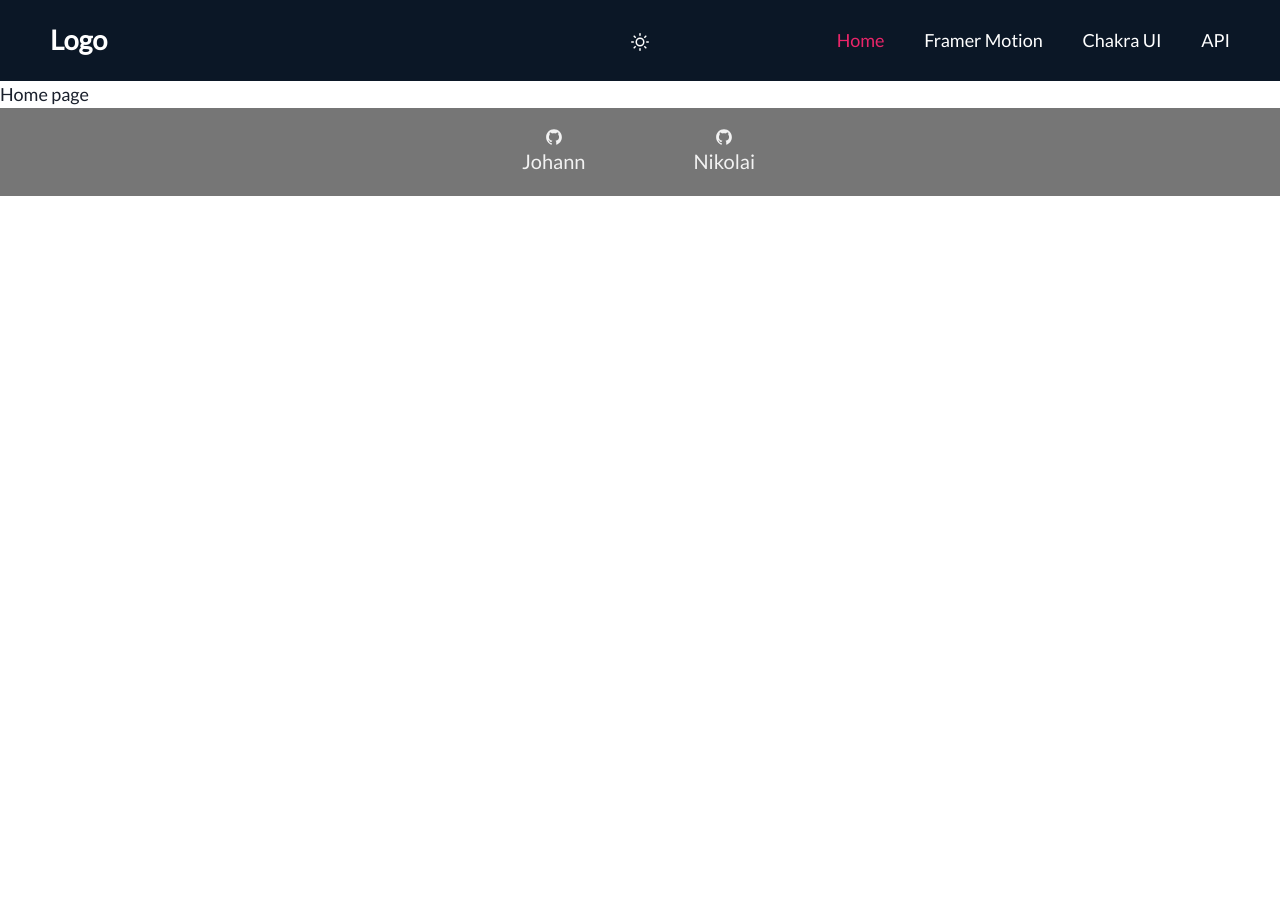
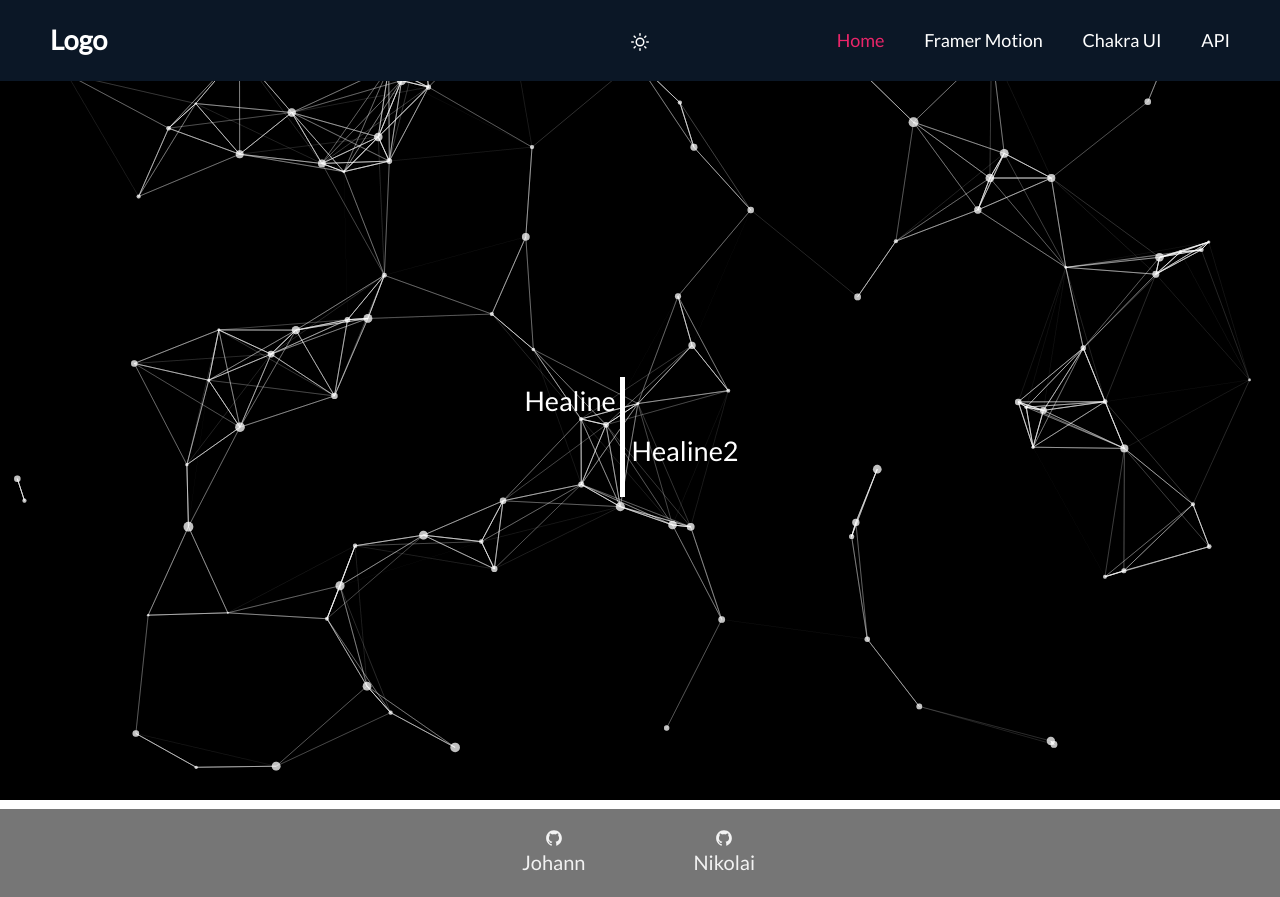
Before and after one commit to Nikothaboss/React-framework-practice-, a React (Create React App) app: page / in a window 1280 px wide. Before the commit the page ends 800 px from the top, so only its background shows below. Built offline with nearby package versions, Linux system fonts and the light colour scheme; a web font is replaced by a local one.

Commit message:
TSparticles and front page animations

```diff
--- a/package.json
+++ b/package.json
@@ -17,6 +17,7 @@
     "react-parallax-tilt": "^1.5.73",
     "react-router-dom": "^5.3.0",
     "react-scripts": "4.0.3",
+    "react-tsparticles": "^1.37.2",
     "styled-components": "^5.3.3",
     "web-vitals": "^1.0.1"
   },
--- a/src/components/Home/Home.js
+++ b/src/components/Home/Home.js
@@ -5,9 +5,212 @@ import { Link, NavLink } from 'react-router-dom';
 import { AnimatePresence, motion } from 'framer-motion';
 import { colors } from '../../app.styled';
 import { StyledHome } from './Home.styled';
+import Particles from 'react-tsparticles';
 
 const Home = () => {
-  return <StyledHome>Home page</StyledHome>;
+  const headlineVariant = {
+    initial: {
+      opacity: 0,
+      width: 0,
+      x: 0,
+      y: 0,
+    },
+
+    animate: {
+      opacity: 1,
+      width: 100,
+      x: 0,
+      y: 0,
+      transition: {
+        type: 'linear',
+        delay: 1,
+        duration: 1,
+      },
+    },
+
+    initialSideline: {
+      height: 50,
+      width: 5,
+      y: 0,
+    },
+    animateSideline: {
+      height: 120,
+      width: 5,
+      y: 35,
+      // position: 'absolute',
+      transition: {
+        type: 'linear',
+        delay: 2,
+        duration: 1,
+      },
+    },
+
+    initial2: {
+      width: 120,
+      y: 50,
+    },
+    // animate2: {
+    //   opacity: 1,
+    //   y: 50,
+    //   transition: {
+    //     // when: 'beforeChildren',
+    //     type: 'linear',
+    //     delay: 2,
+    //     duration: 1,
+    //   },
+    // },
+
+    initialh2: {
+      opacity: 1,
+      x: -200,
+    },
+    animateh2: {
+      x: 0,
+      opacity: 1,
+      transition: {
+        type: 'linear',
+        delay: 3,
+        duration: 1,
+      },
+    },
+  };
+  return (
+    <StyledHome>
+      <ParticleComponent className='particles' />
+
+      <motion.section
+        initial={{ y: 0, x: -120 }}
+        animate={{ y: -30, x: -120 }}
+        transition={{ type: 'linear', duration: 1, delay: 2 }}
+        className='animation-container'
+      >
+        <motion.div
+          variants={headlineVariant}
+          initial='initial'
+          animate='animate'
+          className='hero-text'
+        >
+          <motion.h2>Healine</motion.h2>
+        </motion.div>
+
+        <motion.div
+          variants={headlineVariant}
+          initial='initialSideline'
+          animate='animateSideline'
+          className='sideline'
+        ></motion.div>
+
+        <motion.div
+          variants={headlineVariant}
+          initial='initial2'
+          // animate='animate2'
+          className='hero-text-2'
+        >
+          <motion.h2
+            variants={headlineVariant}
+            initial='initialh2'
+            animate='animateh2'
+          >
+            Healine2
+          </motion.h2>
+        </motion.div>
+      </motion.section>
+    </StyledHome>
+  );
+};
+
+const ParticleComponent = () => {
+  const particlesInit = (main) => {
+    console.log(main);
+    // you can initialize the tsParticles instance (main) here, adding custom shapes or presets
+  };
+  const particlesLoaded = (container) => {
+    console.log(container);
+  };
+  return (
+    <Particles
+      id='tsparticles'
+      init={particlesInit}
+      loaded={particlesLoaded}
+      options={{
+        background: {
+          color: {
+            value: '#000',
+          },
+        },
+        fpsLimit: 100,
+        interactivity: {
+          events: {
+            onClick: {
+              enable: false,
+              mode: 'push',
+            },
+            onHover: {
+              enable: false,
+              mode: 'repulse',
+            },
+            resize: true,
+          },
+          modes: {
+            bubble: {
+              distance: 400,
+              duration: 2,
+              opacity: 0.8,
+              size: 40,
+            },
+            push: {
+              quantity: 4,
+            },
+            repulse: {
+              distance: 200,
+              duration: 0.4,
+            },
+          },
+        },
+        particles: {
+          color: {
+            value: '#ffffff',
+          },
+          links: {
+            color: '#ffffff',
+            distance: 150,
+            enable: true,
+            opacity: 0.5,
+            width: 1,
+          },
+          collisions: {
+            enable: true,
+          },
+          move: {
+            direction: 'none',
+            enable: true,
+            outMode: 'bounce',
+            random: false,
+            speed: 1,
+            straight: false,
+          },
+          number: {
+            density: {
+              enable: true,
+              value_area: 800,
+            },
+            value: 80,
+          },
+          opacity: {
+            value: 0.5,
+          },
+          shape: {
+            type: 'circle',
+          },
+          size: {
+            random: true,
+            value: 5,
+          },
+        },
+        detectRetina: true,
+      }}
+    />
+  );
 };
 
 export default Home;
--- a/src/components/Home/Home.styled.js
+++ b/src/components/Home/Home.styled.js
@@ -1,3 +1,51 @@
 import styled from 'styled-components';
 
-export const StyledHome = styled.main``;
+export const StyledHome = styled.main`
+  height: 91vh;
+  position: relative;
+  #tsparticles {
+    position: absolute;
+    width: 100%;
+    z-index: -1;
+  }
+  .animation-container {
+    position: absolute;
+    top: 40%;
+    left: 50%;
+    transform: translateX(-50%);
+    display: flex;
+    align-items: center;
+    justify-content: center;
+    /* width: 100%; */
+
+    .hero-text {
+      color: white;
+      font-size: 1.5rem;
+      overflow: hidden;
+      /* border-right: 5px solid white; */
+      h2 {
+        white-space: nowrap;
+        text-align: center;
+      }
+    }
+
+    .sideline {
+      background: white;
+      /* position: absolute; */
+    }
+    .hero-text-2 {
+      /* background: #def; */
+      color: white;
+      font-size: 1.5rem;
+      overflow: hidden;
+      /* border-left: 5px solid white; */
+      /* transform: translateX(-4.6%); */
+      /* margin-left: 0.5rem; */
+
+      h2 {
+        white-space: nowrap;
+        text-align: center;
+      }
+    }
+  }
+`;
```
Also changed, not shown: 1 other file (tests, documents, lock files or other folders).
